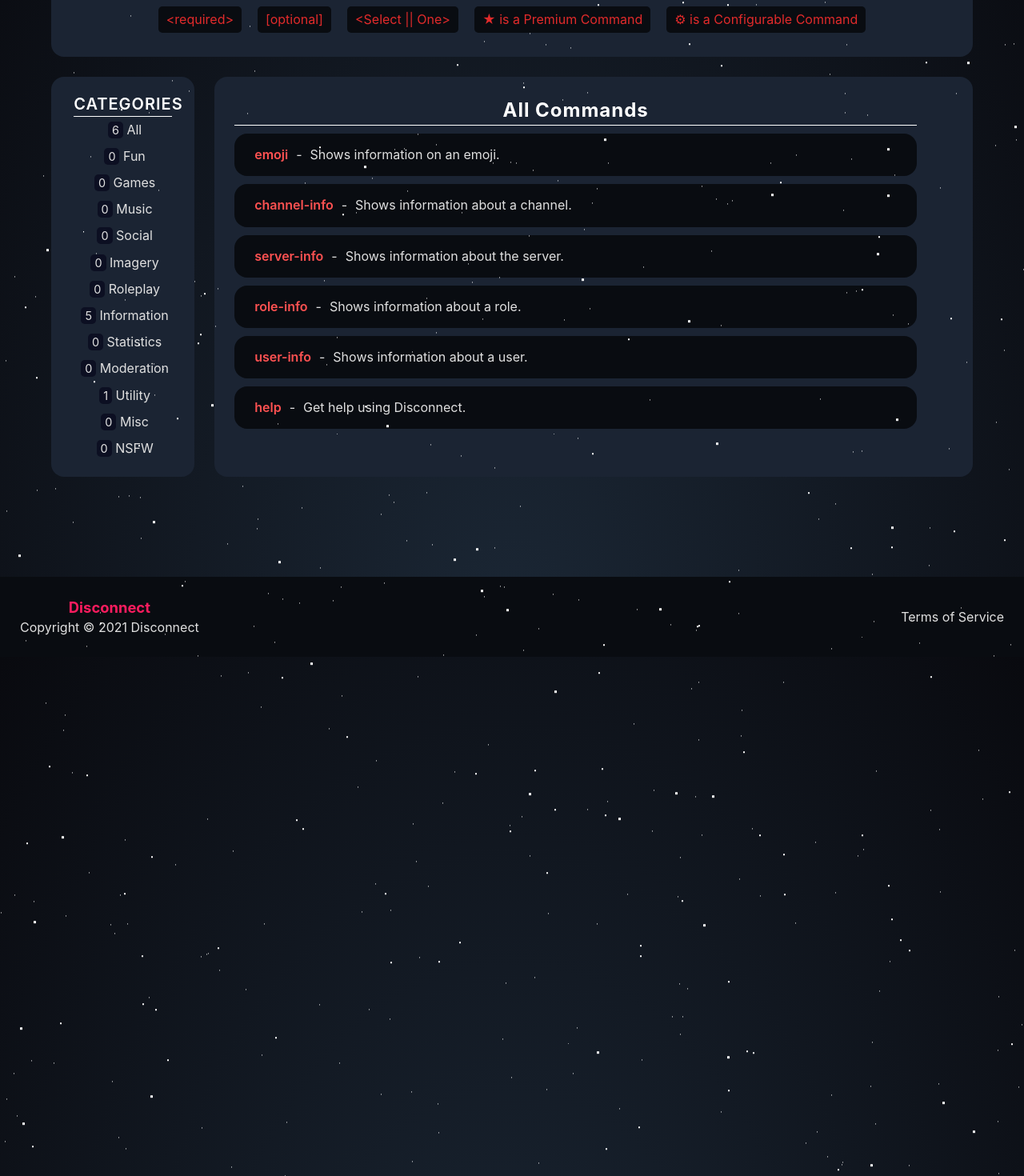
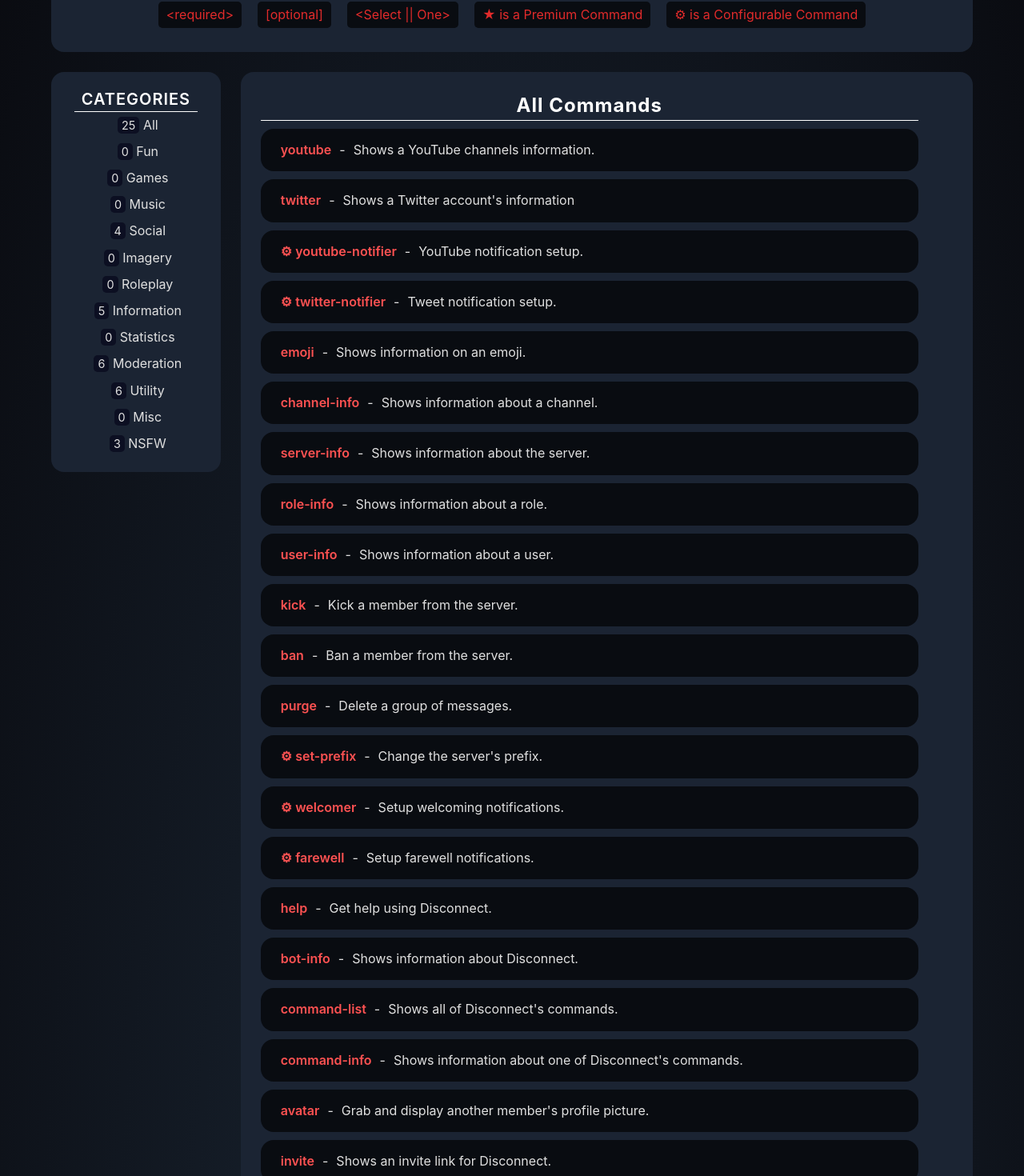
Before and after one commit to DisconnectDiscordBot/Website-V2, a Next.js app: page /commands in a window 1280 px wide. Shown: the part 240-1710 px from the top of the page at 80% size. Built offline with nearby package versions, Linux system fonts and the light colour scheme.

Commit message:
new changes to commands page
new changes to commands

```diff
--- a/components/layouts/Layout.js
+++ b/components/layouts/Layout.js
@@ -51,9 +51,9 @@
 				/>
 			</Head>
 
-			<div id='stars' />
+			{/* <div id='stars' />
 			<div id='stars2' />
-			<div id='stars3' />
+			<div id='stars3' /> */}
 			<div id='content' style={{ overflow: 'hidden' }}>
 				{children}
 			</div>
--- a/pages/commands.js
+++ b/pages/commands.js
@@ -34,6 +34,22 @@
 						return (
 							<div className={styles.commandContent}>
 								<p>{item.longDesc}</p>
+								{item.aliases && item.aliases.length ? (
+									<div className={styles.context}>
+										<p className={styles.commandTitle}>
+											Aliases
+										</p>
+										<code>{item.aliases.join(', ')}</code>
+									</div>
+								) : null}
+								{item.name !== item.usage ? (
+									<div className={styles.context}>
+										<p className={styles.commandTitle}>
+											Usage
+										</p>
+										<code>{item.usage}</code>
+									</div>
+								) : null}
 							</div>
 						);
 					}
@@ -234,7 +250,9 @@
 									<div className={styles.title}>
 										<h2>All Commands</h2>
 									</div>
+									{displayCommands('social', false)}
 									{displayCommands('info', false)}
+									{displayCommands('mod', false)}
 									{displayCommands('utils', false)}
 								</div>
 							) : (
--- a/public/commands.js
+++ b/public/commands.js
@@ -1,5 +1,38 @@
 module.exports.commands = {
 	fun: [],
+	social: [
+		{
+			name: 'youtube',
+			desc: 'Shows a YouTube channels information.',
+			longDesc:
+				'Displays a YouTube channels name, description, id, and channel creation date.',
+			aliases: ['youtube-channel'],
+			usage: 'youtube <channel name || channel id>',
+		},
+		{
+			name: 'twitter',
+			desc: "Shows a Twitter account's information",
+			longDesc:
+				'Displays, username, @, description, location, stats, their profile picture, and account creation date and id.',
+			aliases: ['twitter-account'],
+			usage: 'twitter <username>',
+		},
+		{
+			name: '⚙ youtube-notifier',
+			desc: 'YouTube notification setup.',
+			longDesc:
+				'Get notifications for uploads as soon as they are uploaded.',
+			aliases: ['yt-notify'],
+			usage: 'youtube-notifier <option> [value]',
+		},
+		{
+			name: '⚙ twitter-notifier',
+			desc: 'Tweet notification setup.',
+			longDesc: 'Get notifications as soon as a tweet is published.',
+			aliases: ['twitter-notify'],
+			usage: 'twitter-notifier <option> [value]',
+		},
+	],
 	info: [
 		{
 			name: 'emoji',
@@ -31,7 +64,7 @@
 			longDesc:
 				"Shows the color, when it was created, it's name, and how many users have it along with it's id.",
 			aliases: null,
-			usage: 'server-info',
+			usage: 'role-info',
 		},
 		{
 			name: 'user-info',
@@ -39,21 +72,137 @@
 			longDesc:
 				'Shows the accounts creation date and when they joined, their roles, last message, and their id along side with their profile picture and discord tag.',
 			aliases: null,
-			usage: 'server-info',
+			usage: 'user-info',
 		},
 	],
 	utils: [
 		{
 			name: 'help',
 			desc: 'Get help using Disconnect.',
-			longDesc: 'Get help using Disconnect.',
+			longDesc: "Get help using and some of it's commands.",
 			aliases: null,
-			usage: 'help [category | command]',
+			usage: 'help [category || command]',
+		},
+		{
+			name: 'bot-info',
+			desc: 'Shows information about Disconnect.',
+			longDesc: 'Give some basic bot stats and provides some links.',
+			aliases: null,
+			usage: 'bot-info',
+		},
+		{
+			name: 'command-list',
+			desc: "Shows all of Disconnect's commands.",
+			longDesc: "View all of Disconnect's commands.",
+			aliases: ['commands'],
+			usage: 'command-list [category]',
+		},
+		{
+			name: 'command-info',
+			desc: "Shows information about one of Disconnect's commands.",
+			longDesc:
+				"View information about on of Disconnect's commands, like aliases, usage, and examples.",
+			aliases: null,
+			usage: 'command-info [category || command]',
+		},
+		{
+			name: 'avatar',
+			desc: "Grab and display another member's profile picture.",
+			longDesc: "View another member's profile picture.",
+			aliases: ['profile-picture', 'pfp'],
+			usage: 'avatar [member]',
+		},
+		{
+			name: 'invite',
+			desc: 'Shows an invite link for Disconnect.',
+			longDesc: 'Provides a invite link for Disconnect',
+			aliases: null,
+			usage: 'invite',
+		},
+	],
+	mod: [
+		{
+			name: 'kick',
+			desc: 'Kick a member from the server.',
+			longDesc: "Give a member the boot, but don't lock them out.",
+			aliases: null,
+			usage: 'kick <member>',
+		},
+		{
+			name: 'ban',
+			desc: 'Ban a member from the server.',
+			longDesc: 'Give them the boot, but seal that door shut.',
+			aliases: null,
+			usage: 'ban <member>',
+		},
+		{
+			name: 'purge',
+			desc: 'Delete a group of messages.',
+			longDesc:
+				"Delete a group of messages. (Max of 100 messages, can't delete farther than under 2 weeks old)",
+			aliases: ['clear', 'bulk-delete'],
+			usage: 'purge <amount>',
+		},
+		{
+			name: '⚙ set-prefix',
+			desc: "Change the server's prefix.",
+			longDesc:
+				"Set the server's prefix to something a little more preferred, something a little more used to.",
+			aliases: ['change-prefix'],
+			usage: 'set-prefix [new prefix]',
+		},
+		{
+			name: '⚙ welcomer',
+			desc: 'Setup welcoming notifications.',
+			longDesc: 'Welcome new users to your server with Disconnect.',
+			aliases: ['set-welcomer'],
+			usage: 'welcomer <options> <value>',
+		},
+		{
+			name: '⚙ farewell',
+			desc: 'Setup farewell notifications.',
+			longDesc: 'Send off old users from your server with Disconnect.',
+			aliases: ['set-farewell'],
+			usage: 'farewell <options> <value>',
+		},
+	],
+	nsfw: [
+		{
+			name: 'porn',
+			desc: '👀',
+			longDesc: 'Shows an NSFW image.',
+			aliases: null,
+			usage: 'invite',
+		},
+		{
+			name: 'hentai',
+			desc: '👀',
+			longDesc: 'Shows an NSFW image.',
+			aliases: null,
+			usage: 'invite',
+		},
+		{
+			name: 'rule-34',
+			desc: '👀',
+			longDesc: 'Shows an NSFW image.',
+			aliases: null,
+			usage: 'invite',
+		},
+	],
+	temp: [
+		{
+			name: '',
+			desc: '',
+			longDesc: '',
+			aliases: null,
+			usage: '',
 		},
 	],
 };
-
+// 👀
 module.exports.categoryTranslation = {
 	info: 'Information',
 	utils: 'Utility',
+	nsfw: 'NSFW',
+	mod: 'Moderation',
 };
--- a/styles/Commands.module.scss
+++ b/styles/Commands.module.scss
@@ -195,6 +195,52 @@
 			p {
 				margin: 10px 0;
 			}
+
+			.context {
+				margin: 0 0 10px 0;
+
+				.commandTitle {
+					text-transform: uppercase;
+					color: var(--textGrey);
+				}
+
+				code {
+					color: var(--textGrey);
+					margin: 10px 0 10px 0;
+					background-color: var(--baseLight);
+				}
+			}
 		}
 	}
 }
+
+@media (max-width: 1325px) {
+	.sidebar {
+		width: 20vw;
+	}
+}
+
+@media (max-width: 1025px) {
+	.sidebar {
+		width: 25vw;
+	}
+}
+
+@media (max-width: 750px) {
+	.commands {
+		flex-direction: column;
+	}
+
+	.sidebar {
+		width: 100%;
+		margin-bottom: 25px;
+	}
+
+	.commandHead {
+		flex-direction: column;
+	}
+
+	.hidden {
+		visibility: hidden;
+	}
+}
--- a/styles/Header.module.scss
+++ b/styles/Header.module.scss
@@ -59,6 +59,7 @@
 	position: relative;
 	margin: 0 8px;
 	display: inline-block;
+	cursor: pointer;
 
 	&:hover .iconText {
 		visibility: visible;
```
Also changed, not shown: public/Disconnect - Transparent.png (added).
